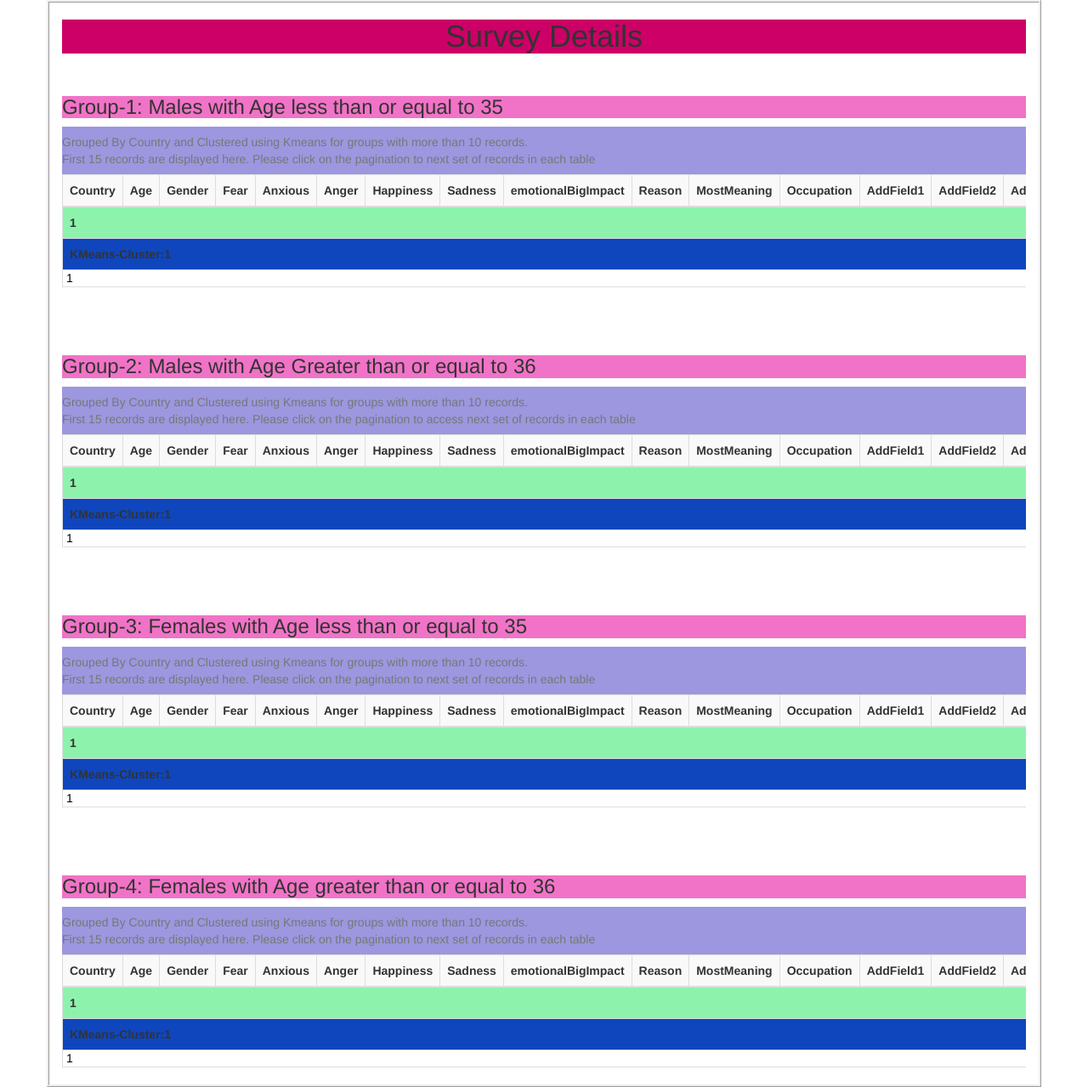
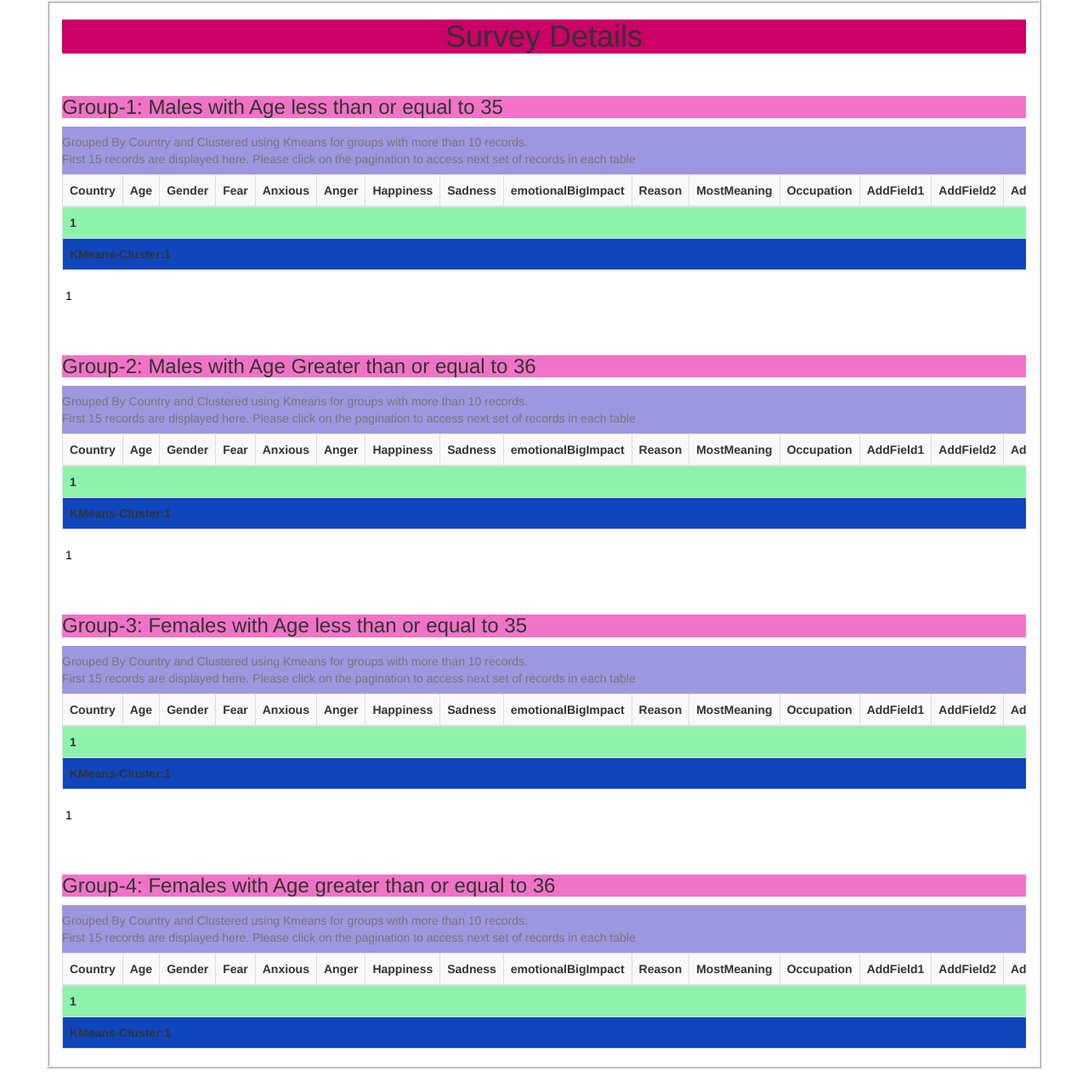
Before and after one commit to rmclean98/CSCI-4710-Group22, a Flask app: template HomeWork5-SurveyData/templates/index.html in a window 1280 px wide. Shown: the whole page at 85% size. After the commit the page ends 1257 px from the top, so only its background shows below. Run offline with Flask 2, Linux system fonts and the light colour scheme; the template is opened without the code that fills it: most values are stand-ins (such as "Sample title", 1, 10 or a date in 2020); parts of the project's set-up code (start-up, migrations or seed data) failed here and were passed over; some libraries are stand-ins or nearby versions.

Commit message:
no message

```diff
--- a/HomeWork5-SurveyData/static/js/index.js
+++ b/HomeWork5-SurveyData/static/js/index.js
@@ -7,7 +7,7 @@ $(document).ready(function() {
     for (i = 0; i < totalPages; i++) {
         $('<span id="span1"><a id="d1' + (i+1) + '">&nbsp;' + (i + 1) + '</a></span>').appendTo($pages);
     }
-    $pages.appendTo('#dataTable1');
+    $pages.appendTo('#dataTablediv1');
 	$('#d11').css('color', 'black');
     $('.pageNumber').hover( function() {
         $(this).addClass('focus');
@@ -47,7 +47,7 @@ $(document).ready(function() {
     for (i = 0; i < totalPages; i++) {
         $('<span id="span2"><a id="d2' + (i+1) + '">&nbsp;' + (i + 1) + '</a></span>').appendTo($pages);
     }
-    $pages.appendTo('#dataTable2');
+    $pages.appendTo('#dataTablediv2');
 	$('#d21').css('color', 'black');
     $('.pageNumber').hover( function() {
         $(this).addClass('focus');
@@ -88,7 +88,7 @@ $(document).ready(function() {
     for (i = 0; i < totalPages; i++) {
         $('<span id="span3"><a id="d3' + (i+1) + '">&nbsp;' + (i + 1) + '</a></span>').appendTo($pages);
     }
-    $pages.appendTo('#dataTable3');
+    $pages.appendTo('#dataTablediv3');
 	$('#d31').css('color', 'black');
     $('.pageNumber').hover( function() {
         $(this).addClass('focus');
@@ -129,7 +129,7 @@ $(document).ready(function() {
     for (i = 0; i < totalPages; i++) {
         $('<span id="span4"><a id="d4' + (i+1) + '">&nbsp;' + (i + 1) + '</a></span>').appendTo($pages);
     }
-    $pages.appendTo('#dataTable4');
+    $pages.appendTo('#dataTablediv4');
 	$('#d41').css('color', 'black');
     $('.pageNumber').hover( function() {
         $(this).addClass('focus');
--- a/HomeWork5-SurveyData/templates/index.html
+++ b/HomeWork5-SurveyData/templates/index.html
@@ -42,14 +42,14 @@
 <br>
 
 
-  <div  style="height: 100%">
+  <div  style="height: 100%" >
     <H3 style='background-color:rgb(241, 115, 199)'>Group-1: Males with Age less than or equal to 35</H3>
-  <div class="table-responsive">
+  <div class="table-responsive" id="dataTablediv1">
   <table class="table table-striped table-bordered" id="dataTable1">
 		<thead>
 		  <tr>
 			<caption style='background-color:rgb(156, 151, 223)'>Grouped By Country and Clustered using Kmeans for groups with more than 10 records. <br>
-        First 15 records are displayed here. Please click on the pagination to next set of records in each table</caption>
+        First 15 records are displayed here. Please click on the pagination to access next set of records in each table</caption>
 		  </tr>
       <tr>
 
@@ -171,7 +171,7 @@
 
 <div  style="height: 100%">
   <H3 style='background-color:rgb(241, 115, 199)'>Group-2: Males with Age Greater than or equal to 36</H3>
-<div class="table-responsive">
+<div class="table-responsive" id="dataTablediv2">
 <table class="table table-striped table-bordered" id="dataTable2">
   <thead>
     <tr>
@@ -297,12 +297,12 @@
 
 <div  style="height: 100%">
   <H3 style='background-color:rgb(241, 115, 199)'>Group-3: Females with Age less than or equal to 35</H3>
-<div class="table-responsive">
+<div class="table-responsive" id="dataTablediv3">
 <table class="table table-striped table-bordered" id="dataTable3">
   <thead>
     <tr>
     <caption style='background-color:rgb(156, 151, 223)'>Grouped By Country and Clustered using Kmeans for groups with more than 10 records. <br>
-      First 15 records are displayed here. Please click on the pagination to next set of records in each table </caption>
+      First 15 records are displayed here. Please click on the pagination to access next set of records in each table </caption>
     </tr>
     <tr>
 
@@ -419,12 +419,12 @@
 
 <div  style="height: 100%">
   <H3 style='background-color:rgb(241, 115, 199)'>Group-4: Females with Age greater than or equal to 36</H3>
-<div class="table-responsive">
+<div class="table-responsive" id="dataTable4">
 <table class="table table-striped table-bordered" id="dataTable4">
   <thead>
     <tr>
     <caption style='background-color:rgb(156, 151, 223)'>Grouped By Country and Clustered using Kmeans for groups with more than 10 records.  <br>
-      First 15 records are displayed here. Please click on the pagination to next set of records in each table</caption>
+      First 15 records are displayed here. Please click on the pagination to access next set of records in each table</caption>
     </tr>
     <tr>
 
```
